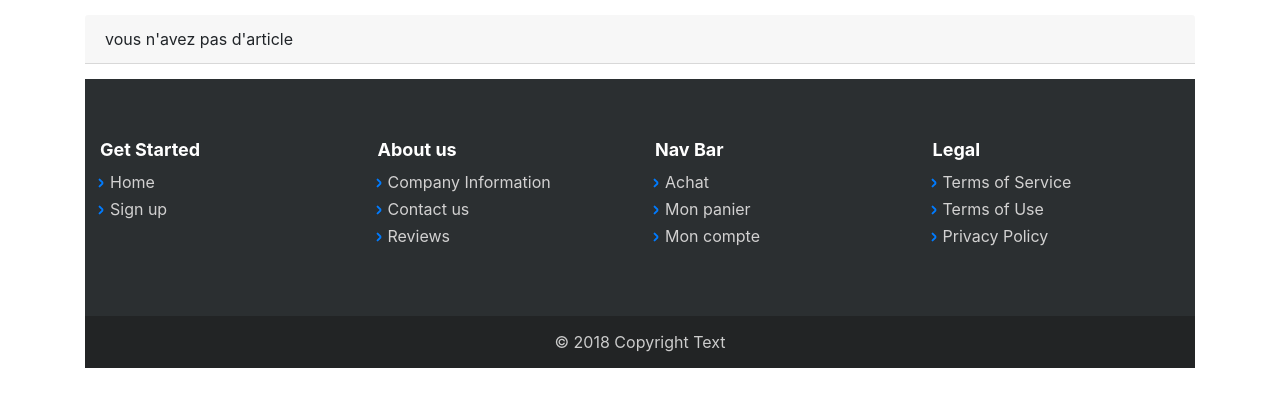
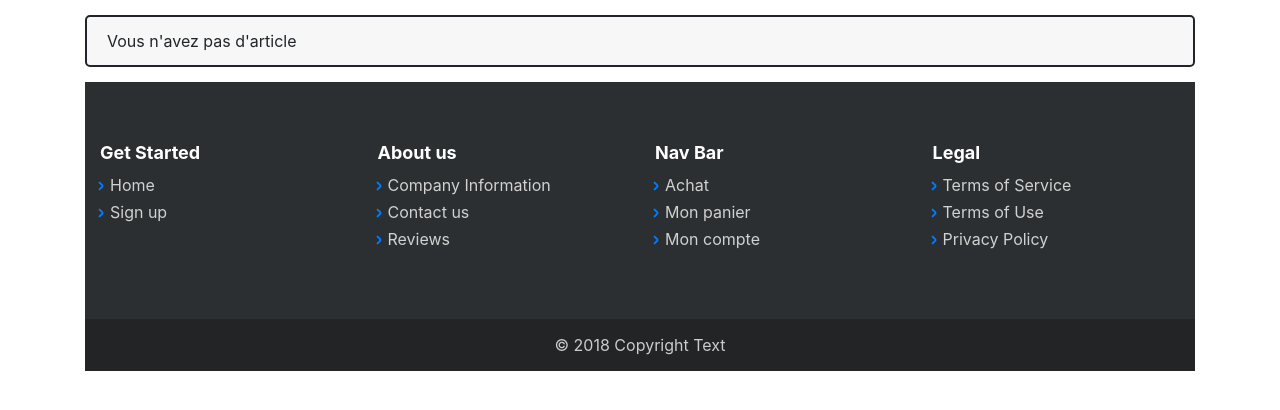
Before and after one commit to Etienne1999/Projet_Piscine, a PHP site: page /mon_panier.php in a window 1280 px wide. Shown: the part 56-466 px from the top of the page. Run offline with PHP 8.4, Linux system fonts and the light colour scheme; a user stored in the database is signed in; data comes from the database, SQL or seed files in the repository.

Commit message:
Photo et Nav

```diff
--- a/mon_panier.php
+++ b/mon_panier.php
@@ -93,7 +93,7 @@ include ("database/db_connect.php");
 				<a class="btn btn-success btn-block is-invalid" style="margin: 0 auto" href="commande.php" > Acceder au paiement </a></div>
 				<?php
 
-		} else  { ?> <div class="card-header" style="margin-bottom: 15px; margin-top: 15px"><?php echo  "vous n'avez pas d'article " ?></div> <?php } ?>
+		} else  { ?> <div class="card-header" style="margin-bottom: 15px; margin-top: 15px; border: 2px solid; border-radius: 5px;"><?php echo  "Vous n'avez pas d'article " ?></div> <?php } ?>
 
 
 		<!-- Footer -->
--- a/nav.php
+++ b/nav.php
@@ -14,7 +14,7 @@
         <div class="navbar-collapse collapse" id="navcol-1">
             <ul class="nav navbar-nav mr-auto">
                 <li class="nav-item dropdown">
-                	<a data-toggle="dropdown" class="dropdown-toggle nav-link" href="achat.php">Catégories </a>
+                    <a data-toggle="dropdown" class="dropdown-toggle nav-link" href="achat.php">Catégories </a>
                     <div role="menu" class="dropdown-menu">
                         <a class="dropdown-item" href="achat.php?Check=Fer">Feraille ou Trésor</a>
                         <a class="dropdown-item" href="achat.php?Check=Musee">Bon pour le Musée</a>
@@ -29,7 +29,7 @@
                         <a class="dropdown-item" href="achat.php?Check=Meilleure_offre">Meilleure offre</a>
                     </div>
                 </li>
-                 <?php 	if (!empty($_SESSION['user_Role']))
+                 <?php  if (!empty($_SESSION['user_Role']))
                         {
                             if ($_SESSION['user_Role'] == 3 || $_SESSION['user_Role'] == 1)
                                 { echo '<li class="nav-item"><a class="nav-link" href="vente.php">Vente</a></li>'; }
@@ -40,7 +40,7 @@
             <ul class="nav navbar-nav ml-md-auto">
                 <!-- Affiche le lien vers la page d'admin si on a le role admin -->
                 <?php if (!empty($_SESSION['user_Role'])) { if ($_SESSION['user_Role'] == '1') {echo '<li class="nav-item"><a class="nav-link" href="admin.php">Administration</a></li>'; }}?>
-                <li class="nav-item"><a class="nav-link" href="mon_panier.php">Panier</a></li>
+                <li class="nav-item"><a class="nav-link" href="mon_panier.php">Panier<?php if(isset($_SESSION['panier'][0])) {echo " (" . count($_SESSION['panier']). ") " ;}   ?></a></li>
                 <!-- Affichage et lien dynamique en fonction du statut de connection -->
                 <?php if (!empty($_SESSION['user_ID'])){ echo '<li class="nav-item"><a class="nav-link" href="mon_compte.php">' . $_SESSION["user_Pseudo"] . '</a></li>'; }else{ echo '<li class="nav-item"><a class="nav-link" href="login.php">Se connecter</a></li>';} ?>
 
```
Also changed, not shown: img/0Anneau.jpeg (added), img/0Bol_de_Fruit_Leon_sporah.jpg (added), img/0Chandelier.jpg (added), img/0Corbeille_de_bureau.jpg (added), img/0Ensemble_de_Coupe.jpg (added), img/0Lampe_a_suspens.jpg (added), img/0Maquette_.jpg (added), img/0Mona Lisa.jpg (renamed from img/Mona Lisa.jpg), img/0Pieces.jpg (added), img/0Saladier_archanien.jpg (added), img/0Tire_Bouchon.jpg (added), img/0Trancheur_a_Pain.jpg (added), img/0bouilloire_1940.jpg (added). Lines whose indentation alone changed are shown as unchanged.
